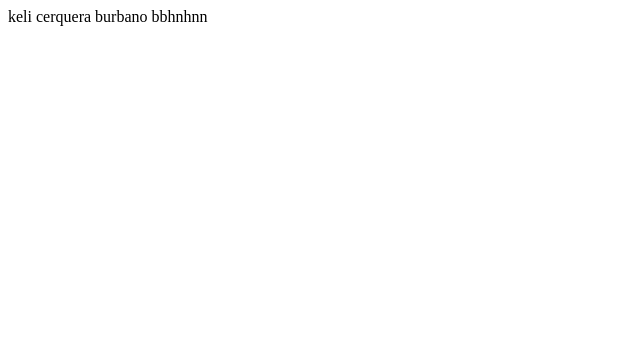
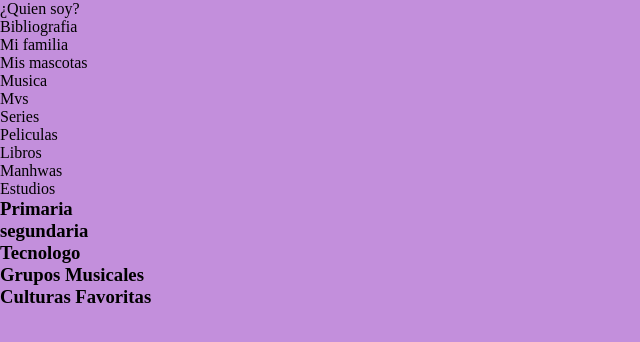
Before and after one commit to ManguitoVerde/Keli_entrega1Web, a plain HTML site: page index.html in a window 1280 px wide. Shown: the whole page, without its empty margins (0-640 px from the left). Drawn offline with Linux system fonts and the light colour scheme.

Commit message:
hoy_idea

```diff
--- a/css/StylesPro.css
+++ b/css/StylesPro.css
@@ -0,0 +1,5 @@
+*{
+    padding: 0;
+    margin: 0;
+    background-color: rgb(195, 143, 220);
+}
--- a/index.html
+++ b/index.html
@@ -4,8 +4,26 @@
     <meta charset="UTF-8">
     <meta name="viewport" content="width=device-width, initial-scale=1.0">
     <title>¿quien soy?</title>
+    <link rel="stylesheet" href="./css/StylesPro.css">
 </head>
 <body>
-    <div> keli cerquera burbano bbhnhnn</div>
+    <div>¿Quien soy?</div>
+    <div>Bibliografia</div>
+    <div>Mi familia</div>
+    <div>Mis mascotas</div>
+    <div>Musica</div>
+    <div>Mvs</div>
+    <div>Series</div>
+    <div>Peliculas</div>
+    <div>Libros</div>
+    <div>Manhwas</div>
+    <div>Estudios</div>
+    <h3>Primaria</h3>
+    <h3>segundaria</h3>
+    <h3>Tecnologo</h3>
+    <h3>Grupos Musicales</h3>
+    <h3>Culturas Favoritas</h3>
+
+
 </body>
 </html>
```
Also changed, not shown: img/refe.jpg (added).
